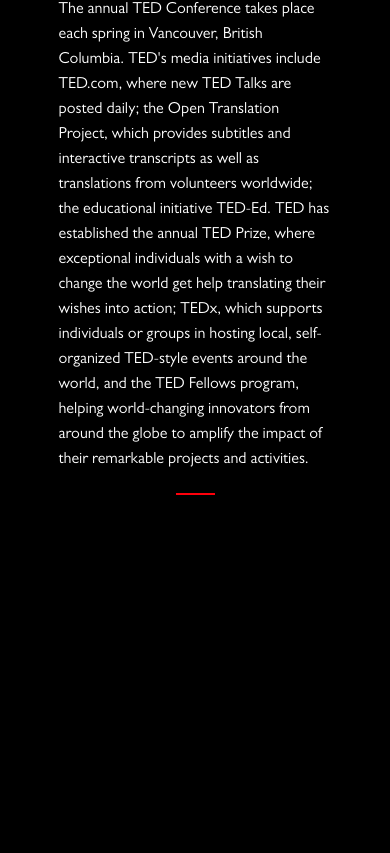
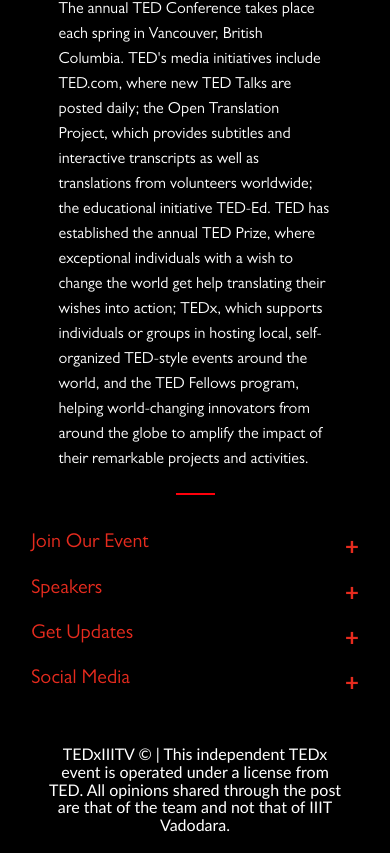
Before and after one commit to Tedxiiitv/tedxiiitv-2021, a React (Create React App) app: page /about in a window 390 px wide. Shown: the part 978-1831 px from the top of the page. Before the commit the page ends 1493 px from the top, so only its background shows below. Built offline with nearby package versions, Linux system fonts and the light colour scheme; a web font is replaced by a local one.

Commit message:
Adds mobile footer to About and Team pages

```diff
--- a/src/Components/About/About.js
+++ b/src/Components/About/About.js
@@ -2,6 +2,7 @@
 import "./About.scss";
 import Navbar from "../Navbar/Navbar";
 import Footer from "../Footer/Footer";
+import MobileFooter from "../Footer/MobileFooter/MobileFooter";
 
 function About() {
   return (
@@ -52,6 +53,7 @@
         <div className="line" />
       </div>
       <Footer />
+      <MobileFooter />
     </div>
   );
 }
--- a/src/Components/Team/Team.js
+++ b/src/Components/Team/Team.js
@@ -4,6 +4,7 @@
 import TeamMember from "./TeamMembers/TeamMember";
 import Navbar from "../Navbar/Navbar";
 import Footer from "../Footer/Footer";
+import MobileFooter from "../Footer/MobileFooter/MobileFooter";
 import TeamDropDown from './TeamDropdown/TeamDropdown'
 import { useState } from "react";
 
@@ -39,6 +40,7 @@
         <TeamMember selectedTeam={selectedTeam} />
       </div>
       <Footer />
+      <MobileFooter />
     </div>
   );
 };
```
